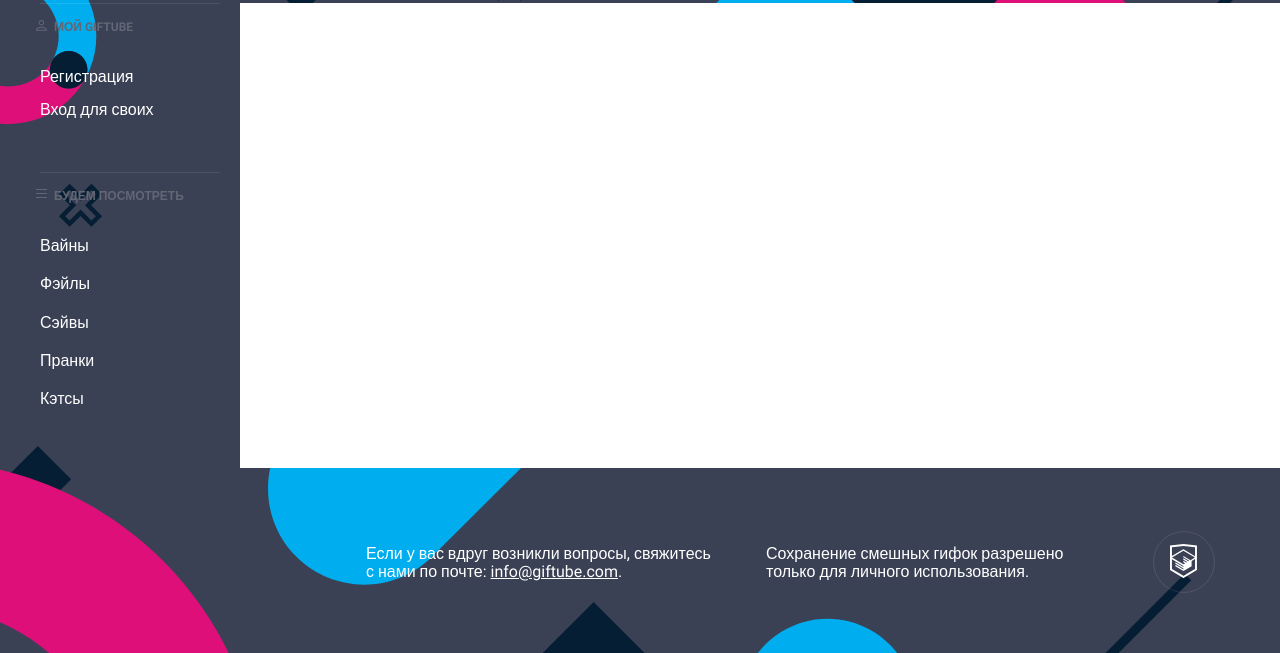
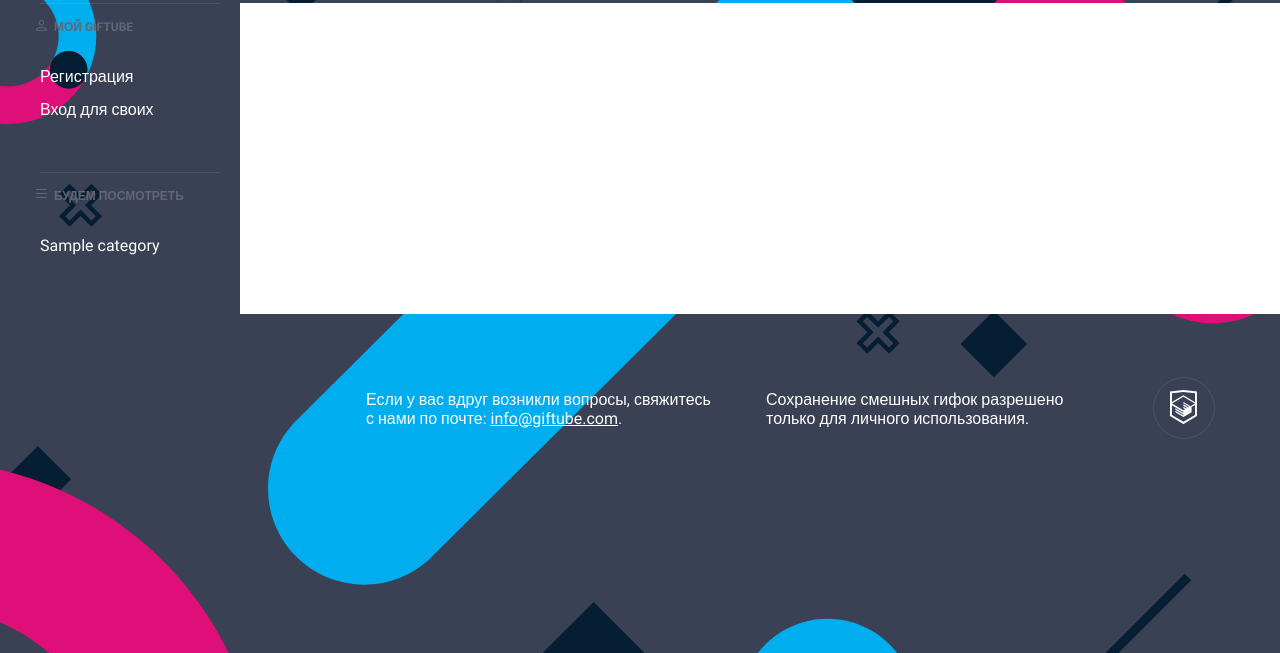
Before and after one commit to htmlacademy/intensive-php-giftube, a PHP site: template resources/views/layout.php in a window 1280 px wide; the page is wider, and only the part inside the window is pictured. Shown: the part 134-787 px from the top of that part. Run offline with PHP 8.4, Linux system fonts and the light colour scheme; the template is opened without the code that fills it: most values are stand-ins (such as "Sample title", 1, 10 or a date in 2020); data that the repository does not hold is empty.

Commit message:
Добавляет показ списка доступных категорий

```diff
--- a/giftube.sql
+++ b/giftube.sql
@@ -64,3 +64,6 @@ CREATE TABLE `users` (
   PRIMARY KEY (`id`),
   UNIQUE KEY `email` (`email`)
 ) ENGINE=InnoDB DEFAULT CHARSET=utf8;
+
+INSERT INTO categories (name) VALUES ("Фильмы и анимация"), ("Животные"), ("Спорт"), ("Видеоигры"), ("Приколы"),
+  ("Наука"), ("Фейлы");
--- a/resources/views/layout.php
+++ b/resources/views/layout.php
@@ -51,15 +51,9 @@
                 <h3 class="navigation__title navigation__title--list">Будем посмотреть</h3>
 
                 <nav class="navigation__links">
-                    <a href="#">Вайны</a>
-
-                    <a href="#">Фэйлы</a>
-
-                    <a href="#">Сэйвы</a>
-
-                    <a href="#">Пранки</a>
-
-                    <a href="#">Кэтсы</a>
+                    <?php foreach ($categories as $cat): ?>
+                    <a href="/category?id=<?=$cat['id'];?>"><?=$cat['name'];?></a>
+                    <?php endforeach; ?>
                 </nav>
             </div>
         </section>
@@ -84,5 +78,4 @@
     </footer>
 </div>
 </body>
-
 </html>
```
Also changed, not shown: classes/controllers/BaseController.php (+7 -0 lines), classes/models/CategoryModel.php (added, +14 -0 lines).
